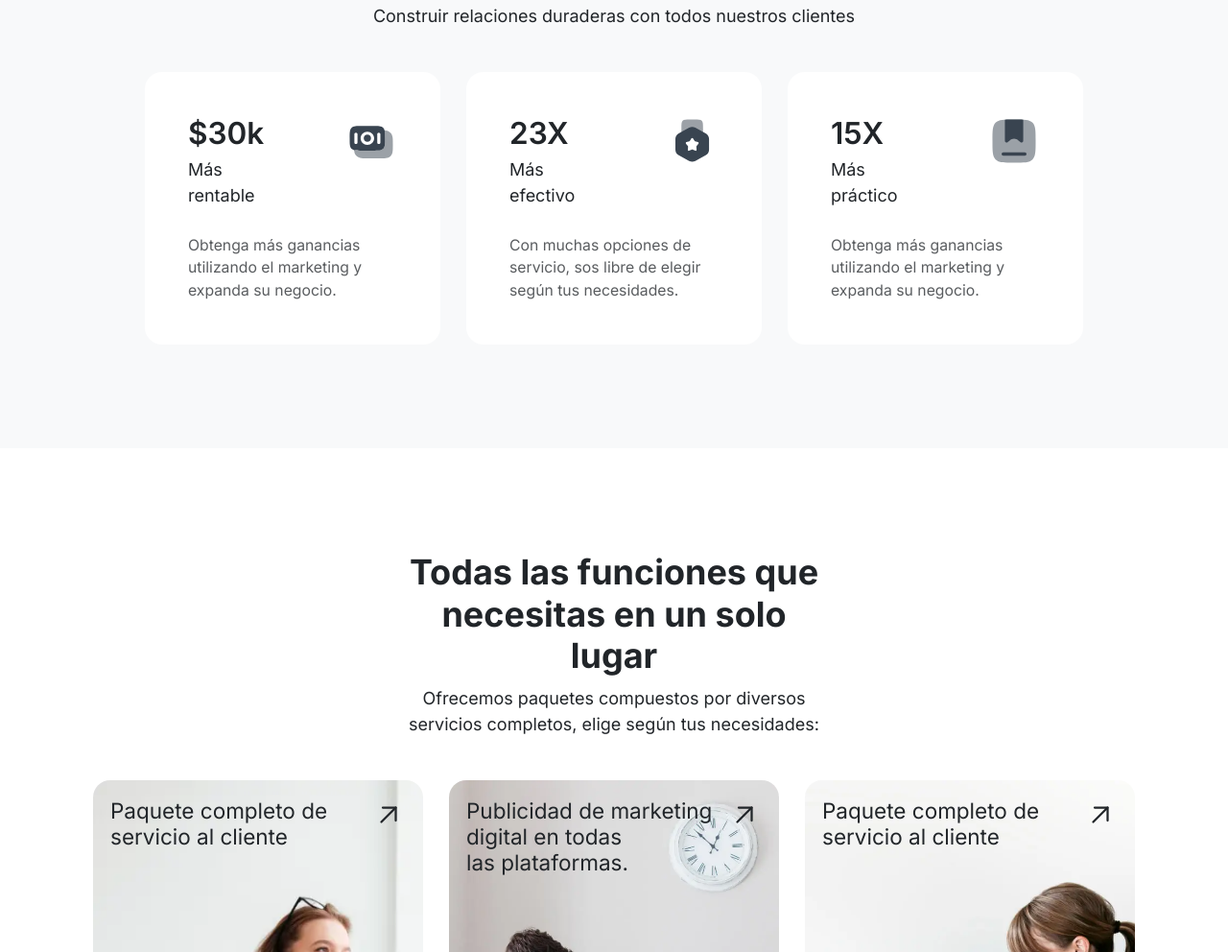
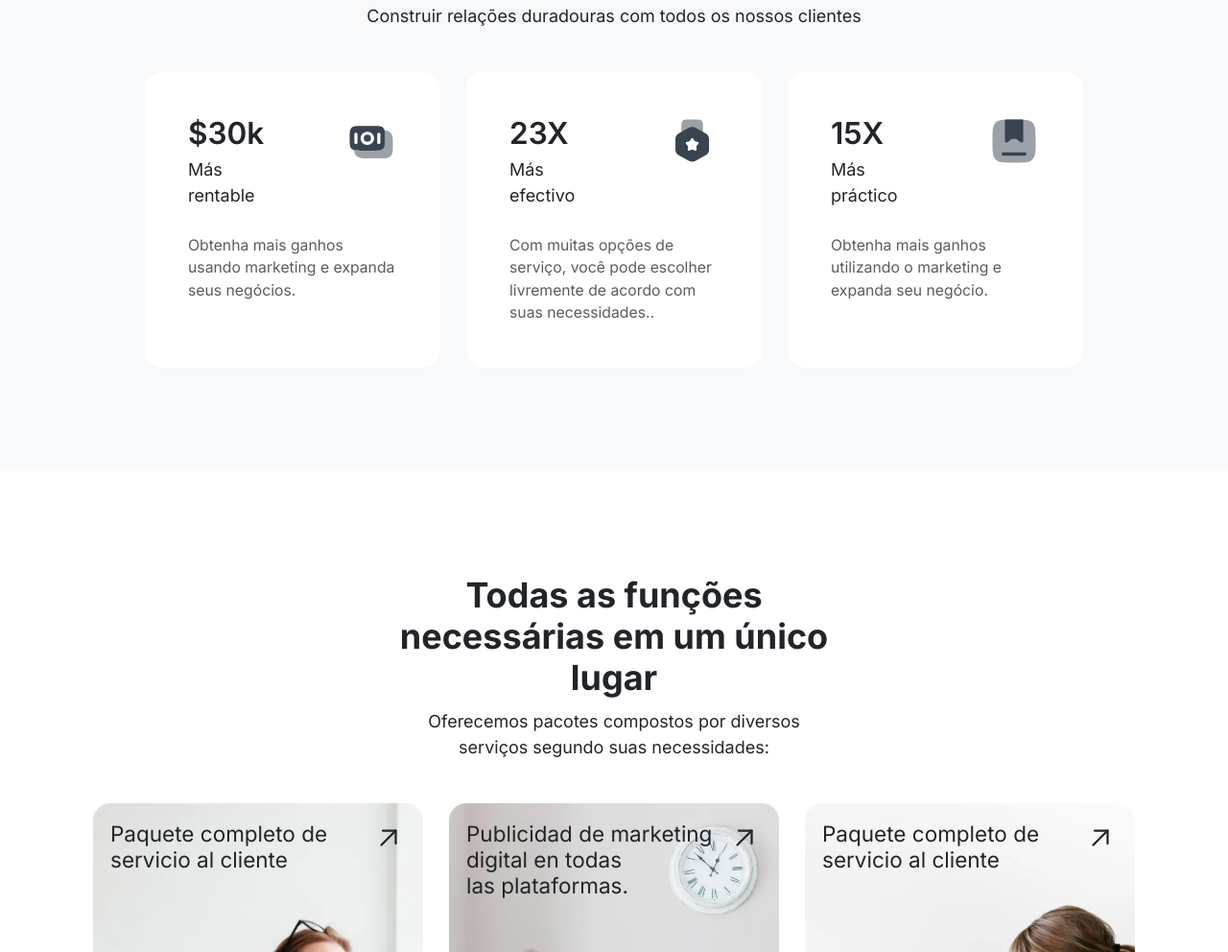
Before and after one commit to directorsilvaa/introti, a plain HTML site: page index.html in a window 1280 px wide. Shown: the part 1011-2003 px from the top of the page at 96% size. Drawn offline with nearby package versions, Linux system fonts and the light colour scheme.

Commit message:
atulizado

```diff
--- a/index.html
+++ b/index.html
@@ -112,7 +112,7 @@
 
         <div class="bg-light py-5">
             <div class="container my-lg-5 px-4">
-                <p class="text-center">Construir relaciones duraderas con todos nuestros clientes</p>
+                <p class="text-center">Construir relações duradouras com todos os nossos clientes</p>
                 <div class="row row-cols-1 row-cols-md-2 row-cols-lg-3 g-3 g-lg-4 px-lg-5">
                     <div class="col mt-4 mt-lg-5">
                         <div class="card border-0 p-4 rounded-4 h-100">
@@ -144,8 +144,7 @@
                                         </span>
                                     </div>
                                 </div>
-                                <p class="card-text small text-body-secondary">Obtenga más ganancias utilizando el
-                                    marketing y expanda su negocio.</p>
+                                <p class="card-text small text-body-secondary">Obtenha mais ganhos usando marketing e expanda seus negócios.</p>
                             </div>
                         </div>
                     </div>
@@ -176,8 +175,7 @@
                                         </span>
                                     </div>
                                 </div>
-                                <p class="card-text small text-body-secondary">Con muchas opciones de servicio, sos
-                                    libre de elegir según tus necesidades.</p>
+                                <p class="card-text small text-body-secondary">Com muitas opções de serviço, você pode escolher livremente de acordo com suas necessidades..</p>
                             </div>
                         </div>
                     </div>
@@ -211,8 +209,7 @@
                                         </span>
                                     </div>
                                 </div>
-                                <p class="card-text small text-body-secondary">Obtenga más ganancias utilizando el
-                                    marketing y expanda su negocio.</p>
+                                <p class="card-text small text-body-secondary">Obtenha mais ganhos utilizando o marketing e expanda seu negócio.</p>
                             </div>
                         </div>
                     </div>
@@ -222,11 +219,11 @@
 
         <div class="py-5">
             <div class="container px-4 my-lg-5">
-                <h2 class="text-center col-lg-7 col-xl-5 mx-auto fw-bold">Todas las funciones que necesitas en un solo
+                <h2 class="text-center col-lg-7 col-xl-5 mx-auto fw-bold">Todas as funções necessárias em um único
                     lugar</h2>
-                <p class="text-center col-lg-7 col-xl-5 mx-auto">Ofrecemos paquetes compuestos por diversos servicios
-                    completos,
-                    elige según tus necesidades:
+                <p class="text-center col-lg-7 col-xl-5 mx-auto">Oferecemos pacotes compostos por diversos serviços
+
+                    segundo suas necessidades:
                 </p>
                 <div class="row row-cols-1 row-cols-md-2 row-cols-xl-3 g-3 g-lg-4">
                     <div class="col mt-4 mt-lg-5">
```
